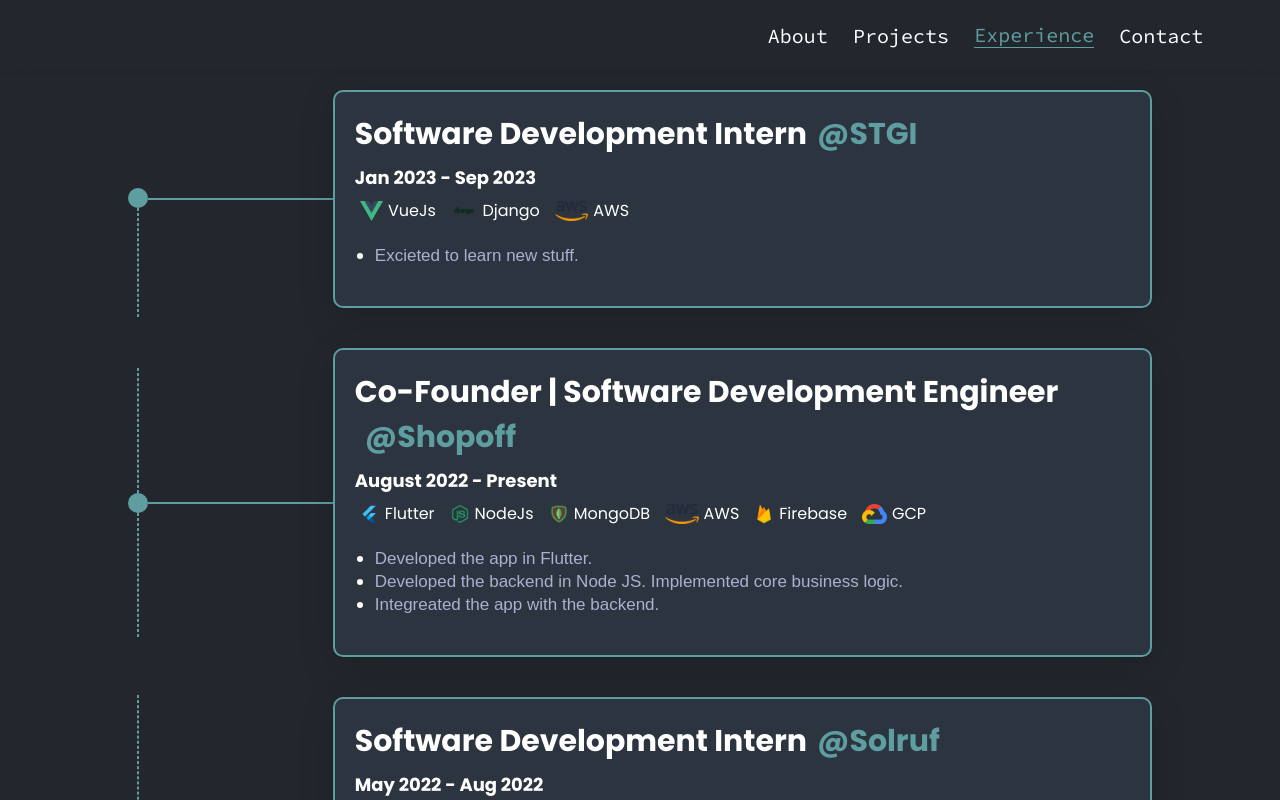
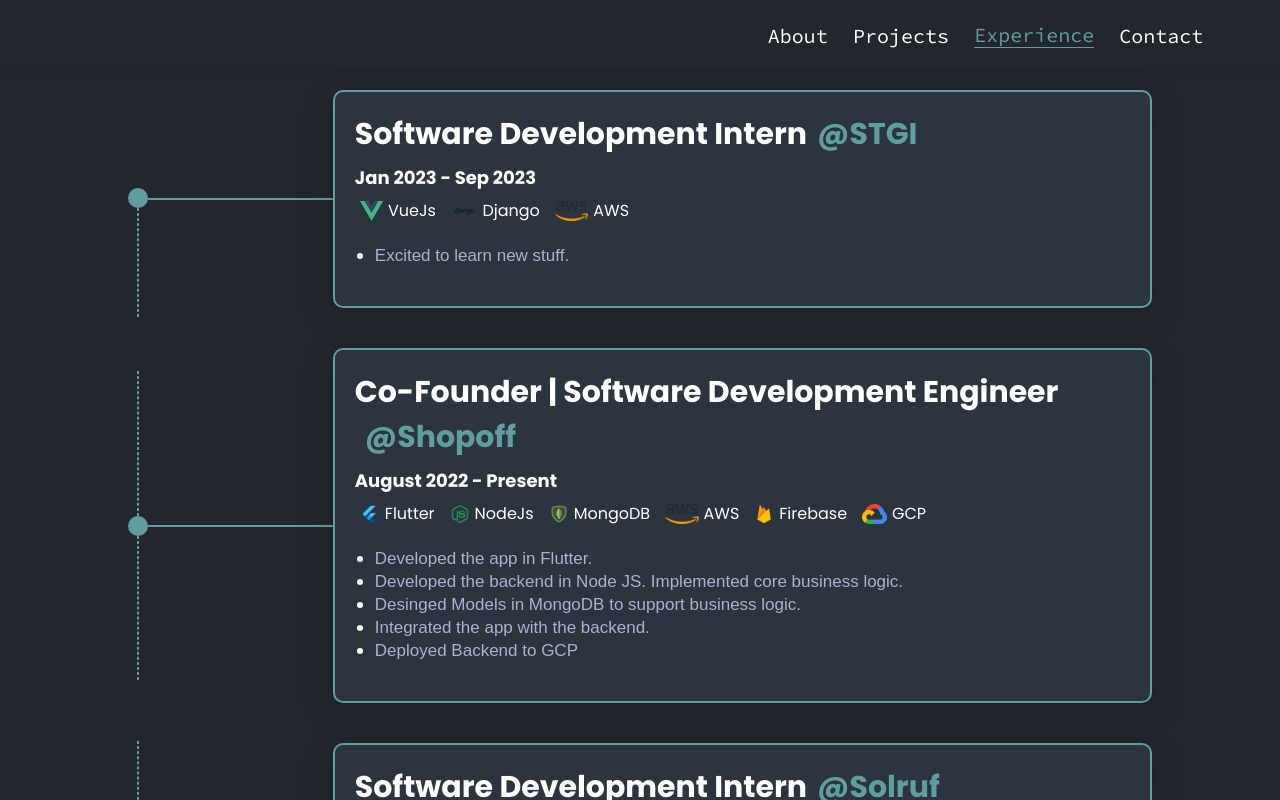
Before and after one commit to sushantdev-git/Portfolio, a React (Create React App) app: page /experience in a window 1280 px wide. Built offline with nearby package versions, Linux system fonts and the light colour scheme.

Commit message:
some fixing

```diff
--- a/src/containers/Experience/Experience.jsx
+++ b/src/containers/Experience/Experience.jsx
@@ -12,7 +12,7 @@
             duration: "Jan 2023 - Sep 2023",
             techStack: ["VueJs", "Django", "AWS"],
             description: [
-                "Excieted to learn new stuff."
+                "Excited to learn new stuff."
             ],
         },
         {
@@ -23,7 +23,9 @@
             description: [
                 "Developed the app in Flutter.",
                 "Developed the backend in Node JS. Implemented core business logic.",
-                "Integreated the app with the backend.",
+                "Desinged Models in MongoDB to support business logic.",
+                "Integrated the app with the backend.",
+                "Deployed Backend to GCP",
             ],
         },
         {
```
